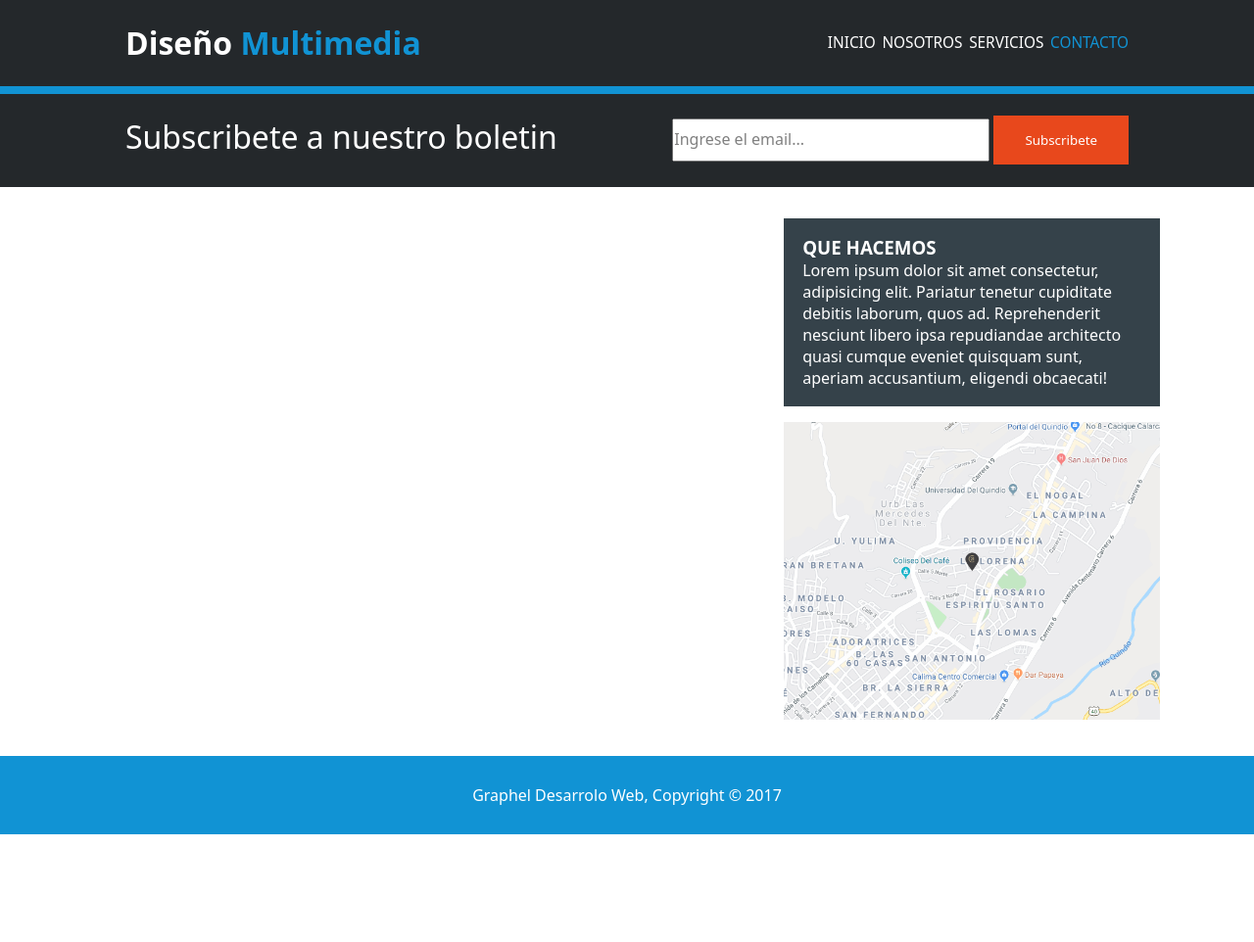
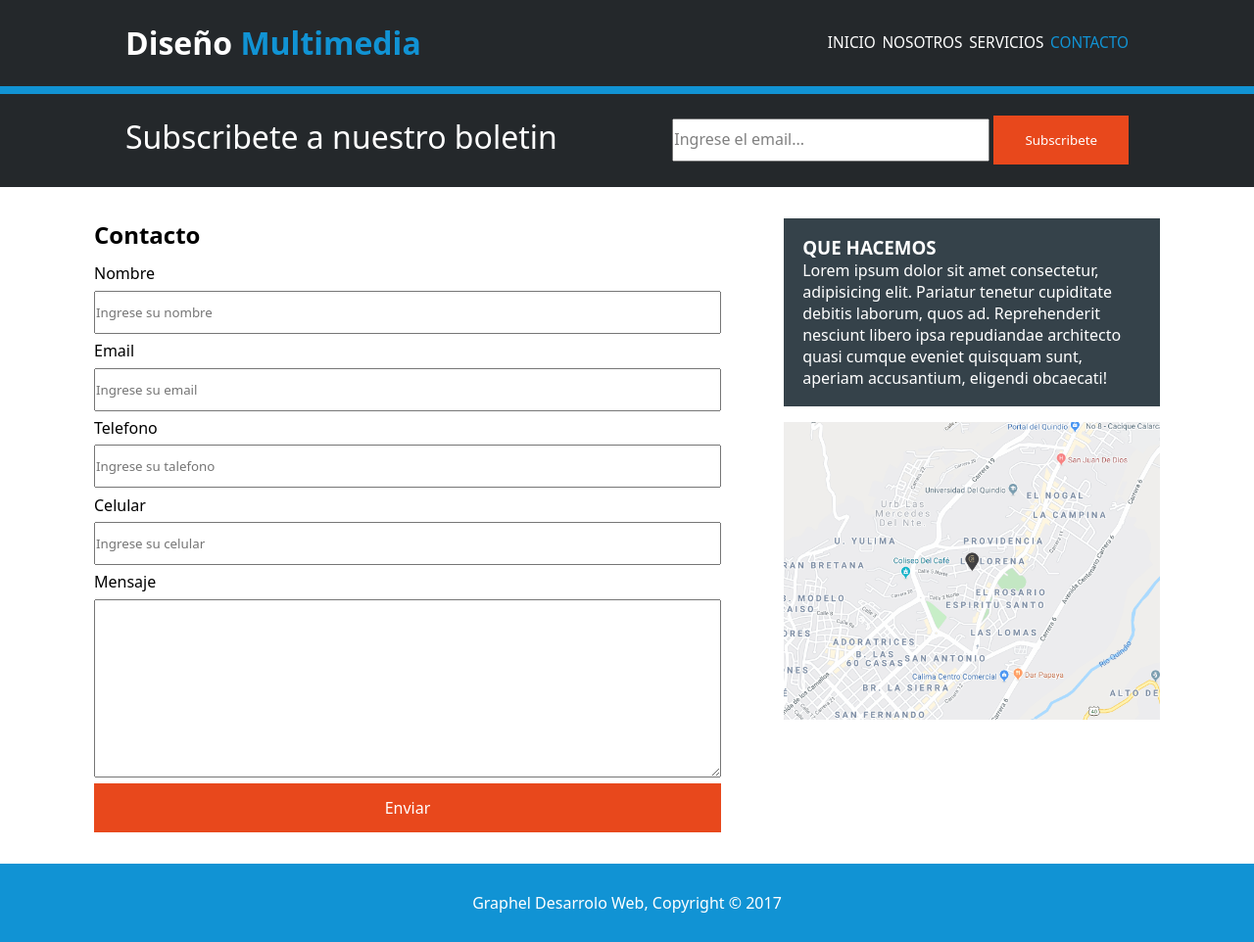
Before and after one commit to kelvinocampo/tallerMultimedia, a plain HTML site: page templates/contacto.html in a window 1280 px wide. Shown: the whole page at 98% size. Before the commit the page ends 852 px from the top, so only its background shows below. Drawn offline with Linux system fonts and the light colour scheme.

Commit message:
Finish all

```diff
--- a/styles/contacto.css
+++ b/styles/contacto.css
@@ -15,13 +15,30 @@
     padding: 2rem 0;
 }
 
-.content .section1 {
+.content .section1,form {
     width: 50%;
     display: flex;
     flex-direction: column;
     gap: .8rem;
 }
+form{
+    width: 100%;
+    justify-content: center;
+    gap: .4rem;
+}
 
+form input{
+    /* width: 100%; */
+    outline: none;
+    height: 40px;
+}
+form input[type='submit']{
+    background-color: #e8481c;
+    height: 50px;
+    color: white;
+    font-size: 16px;
+    border: none;
+}
 .aside {
     width: 100%;
     height: 12rem;
--- a/templates/contacto.html
+++ b/templates/contacto.html
@@ -28,12 +28,27 @@
                 <p>Subscribete a nuestro boletin</p>
             </div>
             <div class="suscribe">
-                <input type="text" placeholder="Ingrese el email...">
+                <input type="text" name="subsEmail" placeholder="Ingrese el email...">
                 <button>Subscribete</button>
             </div>
         </section>
         <section class="content">
             <div class="section1">
+                <h2>Contacto</h2>
+                <form>
+                    <label for="formname">Nombre</label>
+                    <input autocomplete="on" name="name" id="formname" placeholder="Ingrese su nombre" type="text">
+                    <label for="formemail">Email</label>
+                    <input autocomplete="on" name="email" id="formemail" placeholder="Ingrese su email" type="email">
+                    <label for="formphone">Telefono</label>
+                    <input autocomplete="on" name="phone" id="formphone" placeholder="Ingrese su talefono" type="tel">
+                    <label for="formcellPhone">Celular</label>
+                    <input autocomplete="on" name="cellPhone" id="formcellPhone" placeholder="Ingrese su celular"
+                        type="tel">
+                    <label for="formmessage">Mensaje</label>
+                    <textarea autocomplete="on" name="message" id="formmessage" cols="70" rows=10"></textarea>
+                    <input type="submit" value="Enviar">
+                </form>
             </div>
             <aside>
                 <div class="aside articleBlack">
```
Also changed, not shown: index.html (+1 -1 lines), templates/nosotros.html (+1 -1 lines), templates/servicios.html (+1 -1 lines).
